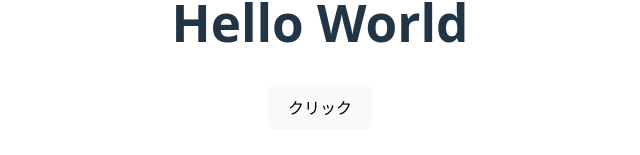
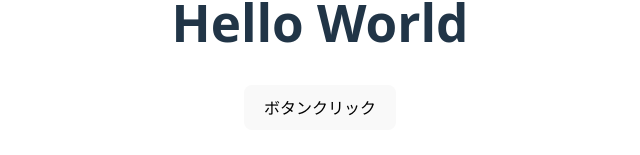
Before and after one commit to ysmk620/react-app, a React (Vite) app: page / in a window 1280 px wide. Shown: the part 355-510 px from the top of the page, without its empty margins (320-960 px from the left). Built offline with nearby package versions, Linux system fonts and the light colour scheme.

Commit message:
feat:props追加

```diff
--- a/src/App.jsx
+++ b/src/App.jsx
@@ -2,10 +2,17 @@ import "./App.css";
 import Button from "./Button"
 
 function App() {
+
+    const handleClick = () => {
+        alert("クリックされました");
+    }
+
     return (
         <>
             <h1>Hello World</h1>
-            <Button />
+            <Button type='submit' disabled={false} onClick={handleClick}>
+                ボタンクリック
+            </Button>
         </>
     );
 }
--- a/src/Button.jsx
+++ b/src/Button.jsx
@@ -1,9 +1,11 @@
-function Button () {
-    const handleclick = () => {
-        alert("クリックされました");
-    }
+function Button(props) {
+    const { type, disabled ,children ,onClick} = props;
 
-    return <button type="button" onClick={handleclick}>クリック</button>
+    return (
+        <button type={type} disabled={disabled} onClick={onClick}>
+            {children} {/*コンポーネントの中身に書いた要素やテキストを受け取るためのもの*/}
+        </button>
+    );
 }
 
 export default Button;
```
